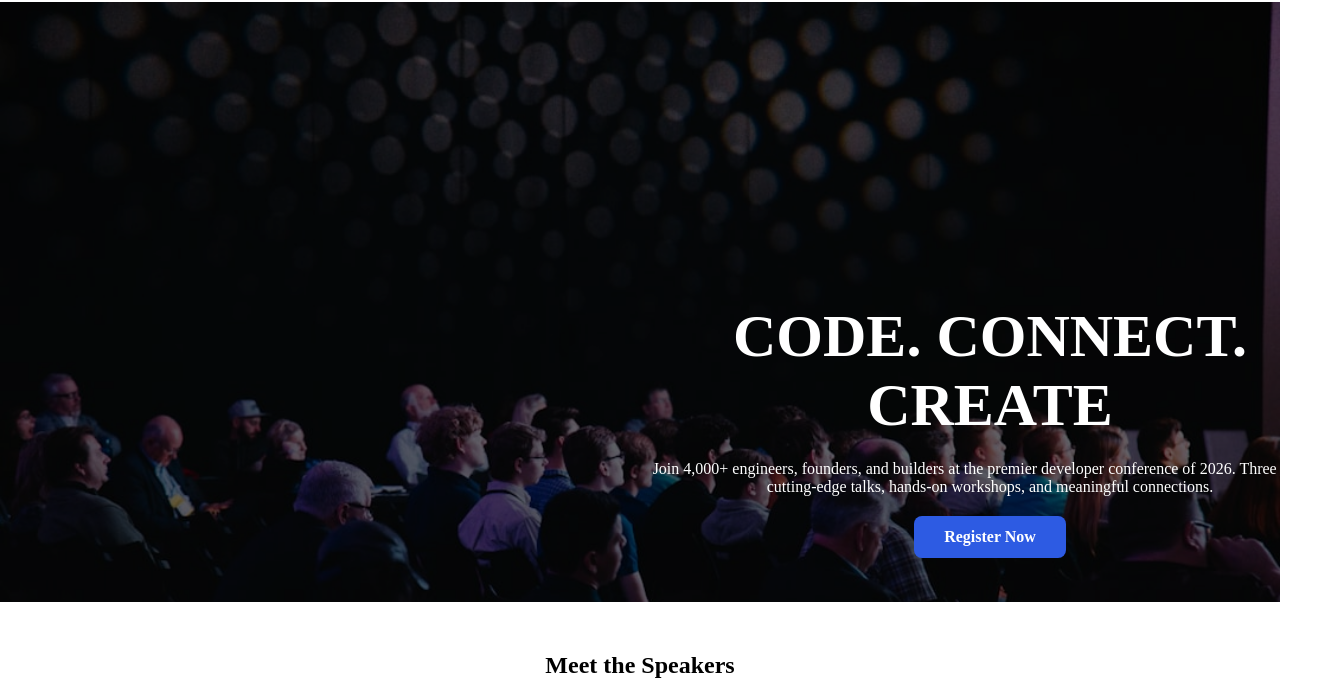
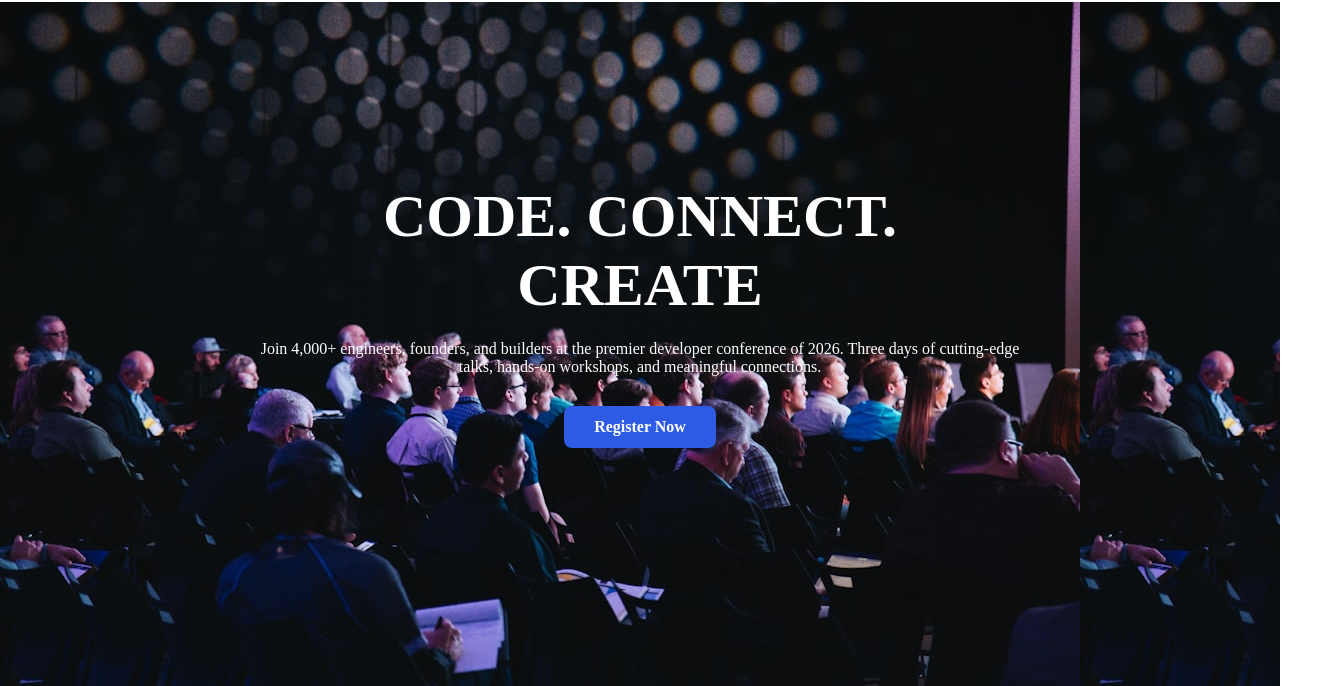
Before and after one commit to mansuraannie1-hue/B14-Assignment1, a plain HTML site: page index.html in a window 1280 px wide. Shown: the part 80-766 px from the top of the page, 1340 px wide, since content can reach past the window. Drawn offline with Linux system fonts and the light colour scheme.

Commit message:
update hero section

```diff
--- a/style.css
+++ b/style.css
@@ -56,36 +56,26 @@
     width:100%;
     height:600px;
     background-image:url("./assets/banner.jpg");
-    background-repeat:no-repeat;
-    background-size:cover;
-    position:relative;
-}
-
-.overlay{
-    width:100%;
-    height:100%;
-    background:rgba(0,0,0,0.6);
+    text-align:center;
+    padding-top:180px;
 }
 
 .content{
-    text-align:center;
-    color:white;
-    position:absolute;
-    top:50%;
-    left:50%;
-
+    width:60%;
+    margin:0 auto;
 }
 
 .content h1{
+    color:white;
     font-size:60px;
-    font-weight:bold;
+    margin-bottom:20px;
 }
 
 .content p{
-    width:700px;
-    margin:20px auto;
+    color:white;
+    margin-bottom:30px;
+}
 
-}
 .speaker{
     padding:50px;
     display:grid;
```
